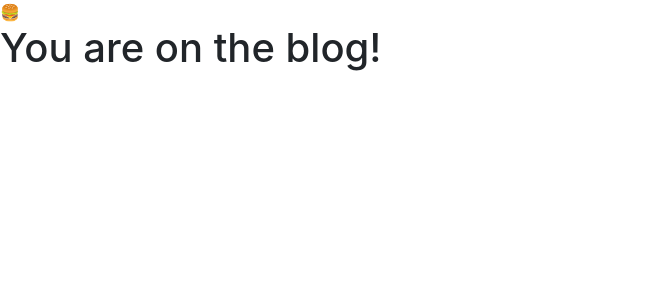
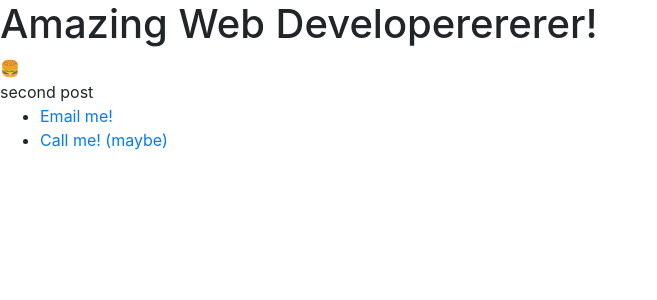
Before and after one commit to radishmouse/portfolio-ish-react-site, a React (Create React App) app: page /blog/1 in a window 1280 px wide. Shown: the top 300 px of the page, without its empty margins (0-657 px from the left). Built offline with nearby package versions, Linux system fonts and the light colour scheme.

Commit message:
shows blog post based on url param

```diff
--- a/src/App.js
+++ b/src/App.js
@@ -3,6 +3,7 @@ import logo from './logo.svg';
 import './App.css';
 import Header from './Header';
 import MainContent from './MainContent';
+import Blog from './Blog';
 import Footer from './Footer';
 import Nav from './Nav';
 
@@ -32,21 +33,21 @@ const linkNames = [
 function App() {
   return (
     <Router>
+      <Header title={websiteTitle} />
       <Nav
         links={linkNames}
       />
 
       <Switch>
-        <Route path="/blog/list">
-          <BlogList />
-        </Route>
-        <Route path="/blog">
+        <Route path="/blog/:blogId">
           <Blog />
         </Route>
         <Route path="/">
           <Home />
         </Route>
       </Switch>
+
+      <Footer />
     </Router>
   );
 }
@@ -55,10 +56,6 @@ function Home() {
   return <h1>You are Home</h1>;
 }
 
-function Blog() {
-  return <h1>You are on the blog!</h1>
-}
-
 function BlogList() {
   return <p>This is the blog list</p>
 }
--- /dev/null
+++ b/src/Blog.js
@@ -0,0 +1,19 @@
+import React from 'react';
+import { useParams } from 'react-router-dom';
+const blogPosts = [
+    'first post',
+    'second post',
+    'third post'
+];
+
+function Blog() {
+
+    const params = useParams();
+    console.log(params.blogId);
+
+    return (
+    <div>{blogPosts[params.blogId]}</div>
+    );
+}
+
+export default Blog;
```
